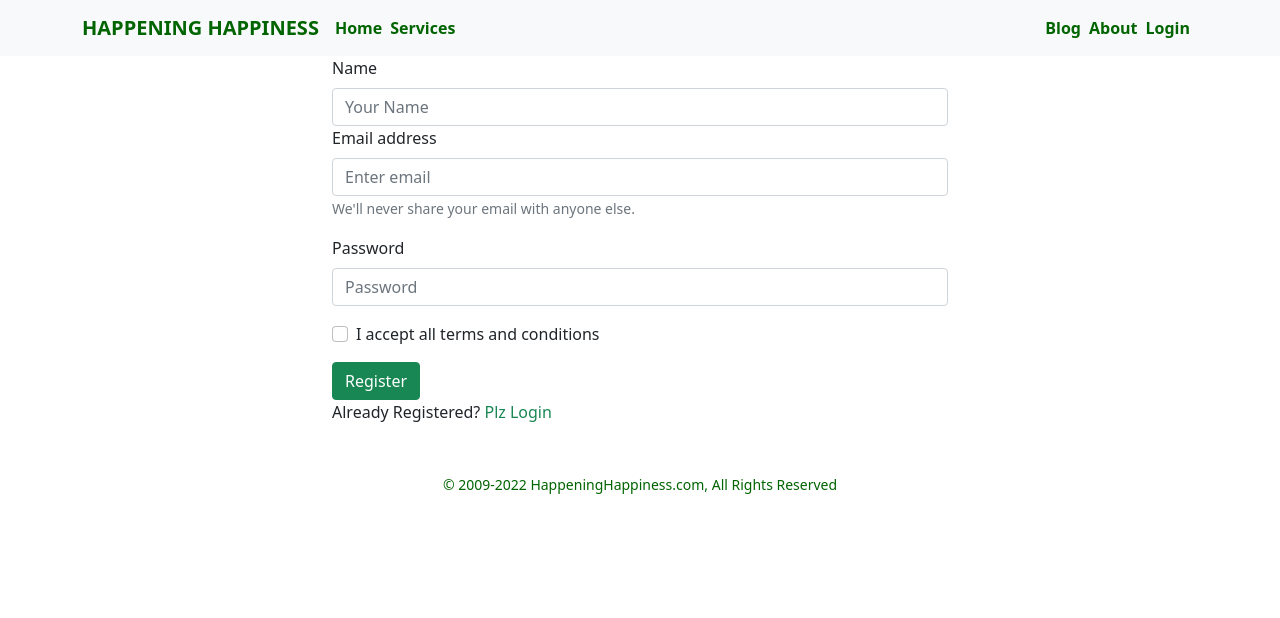
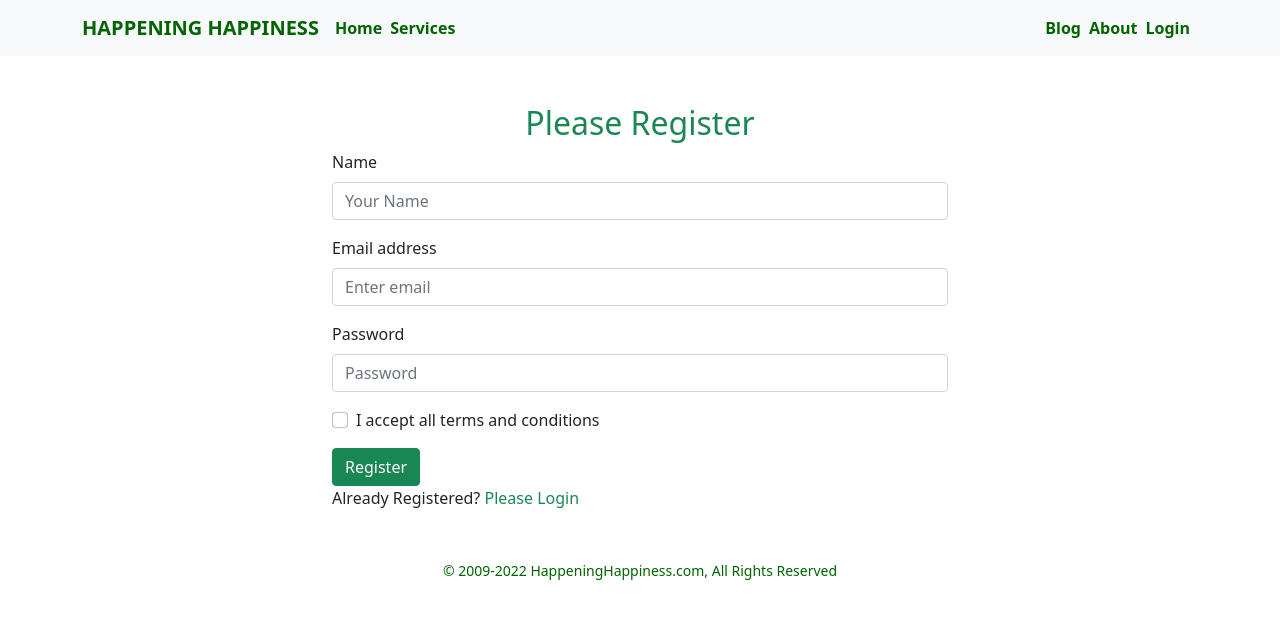
Before and after one commit to writerowson/assignment-10, a React (Create React App) app: page /register in a window 1280 px wide. Shown: the top 618 px of the page. Built offline with nearby package versions, Linux system fonts and the light colour scheme.

Commit message:
registation successd

```diff
--- a/src/Pages/About/About.js
+++ b/src/Pages/About/About.js
@@ -1,9 +1,10 @@
 import React from 'react';
-
+import img from '../../images/my.jpg'
 const About = () => {
     return (
-        <div>
-
+        <div className=' container d-flex'>
+            <h1>hi</h1>
+            <img style={{ height: '100px' }} src={img} alt="" />
         </div>
     );
 };
--- a/src/Pages/Blog/Blog.js
+++ b/src/Pages/Blog/Blog.js
@@ -1,10 +1,9 @@
 import React from 'react';
-import img from '../../images/my.jpg'
+
 const Blog = () => {
     return (
         <div>
-            <img src={img} alt="" />
-            <h1>hi</h1>
+
         </div>
     );
 };
--- a/src/Pages/LogIn/Login.js
+++ b/src/Pages/LogIn/Login.js
@@ -23,6 +23,7 @@ const Login = () => {
     // }
     return (
         <div className='container w-50 mx-auto'>
+            <h2 className='text-success text-center pt-5'>Please Login</h2>
             <Form>
                 <Form.Group className="mb-3" controlId="formBasicEmail">
                     <Form.Label>Email address</Form.Label>
--- a/src/Pages/Register/Register.js
+++ b/src/Pages/Register/Register.js
@@ -1,29 +1,63 @@
-import React from 'react';
+import React, { useState } from 'react';
 import { Button, Form } from 'react-bootstrap';
+import { useCreateUserWithEmailAndPassword } from 'react-firebase-hooks/auth';
 import { Link, useNavigate } from 'react-router-dom';
+import auth from '../../firebase.init';
 
 const Register = () => {
+
+    const [email, setEmail] = useState(false);
+    const [password, setPassword] = useState('');
     const navigate = useNavigate()
 
     const navigateLogin = () => {
         navigate("/login")
     }
+    const [
+        createUserWithEmailAndPassword,
+        user,
+        loading,
+        error,
+    ] = useCreateUserWithEmailAndPassword(auth);
+    // if (error) {
+    //     return (
+    //         <div>
+    //             <p>Error: {error.message}</p>
+    //         </div>
+    //     );
+    // }
+    // if (loading) {
+    //     return <p>Loading...</p>;
+    // }
+    if (user) {
+        navigate('/home')
+    }
+    const handleRegister = e => {
+        e.preventDefault()
+        // to check value of form from "name" attribute
+        // console.log(event.target.email.value);
+        const name = e.target.name.value;
+        const email = e.target.email.value;
+        const password = e.target.password.value;
+        createUserWithEmailAndPassword(email, password)
+    }
+
+
     return (
         <div className='container w-50 mx-auto '>
-            <Form>
+            <h2 className='text-success text-center pt-5'>Please Register</h2>
+            <Form onSubmit={handleRegister}>
+                <Form.Group className="mb-3" controlId="formBasicName">
+                    <Form.Label>Name</Form.Label>
+                    <Form.Control type="text" name="name" placeholder="Your Name" />
+                </Form.Group>
                 <Form.Group className="mb-3" controlId="formBasicEmail">
-                    <Form.Label>Name</Form.Label>
-                    <Form.Control type="text" placeholder="Your Name" />
                     <Form.Label>Email address</Form.Label>
-                    <Form.Control type="email" placeholder="Enter email" />
-                    <Form.Text className="text-muted">
-                        We'll never share your email with anyone else.
-                    </Form.Text>
+                    <Form.Control type="text" name="email" placeholder="Enter email" />
                 </Form.Group>
-
                 <Form.Group className="mb-3" controlId="formBasicPassword">
                     <Form.Label>Password</Form.Label>
-                    <Form.Control type="password" placeholder="Password" />
+                    <Form.Control type="password" name="password" placeholder="Password" />
                 </Form.Group>
                 <Form.Group className="mb-3" controlId="formBasicCheckbox">
                     <Form.Check type="checkbox" label="I accept all terms and conditions" />
@@ -32,8 +66,8 @@ const Register = () => {
                     Register
                 </Button>
             </Form>
-            <p>Already Registered?<Link to='/login' className='text-success  pe-auto text-decoration-none' > Plz Login</Link></p>
-        </div>
+            <p>Already Registered?<Link to='/login' onClick={navigateLogin} className='text-success  pe-auto text-decoration-none' > Please Login</Link></p>
+        </div >
     );
 };
 
```
